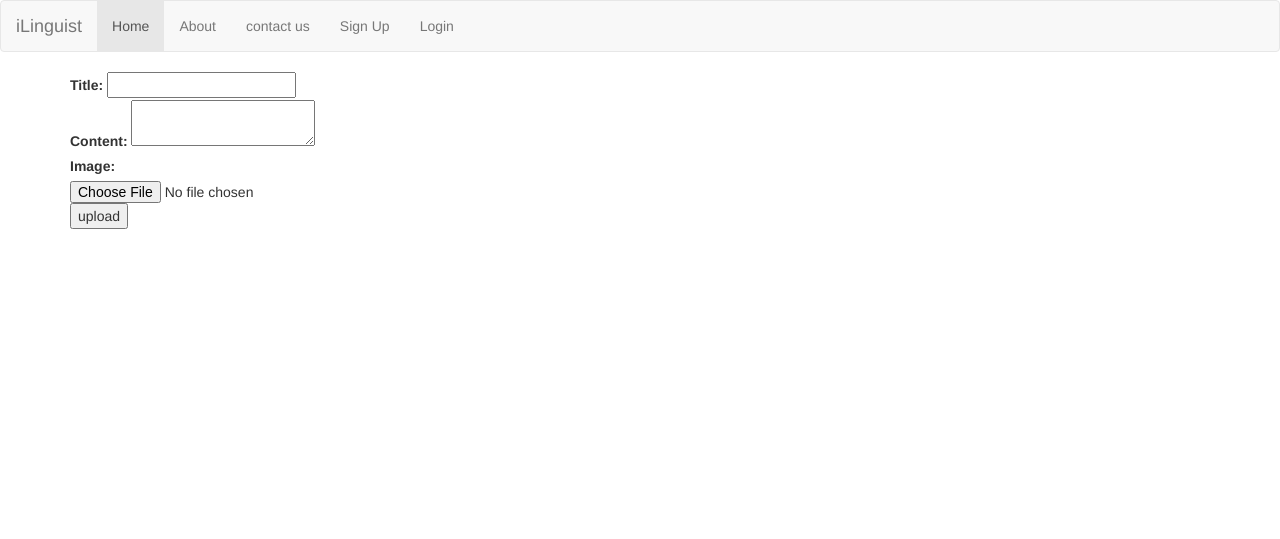
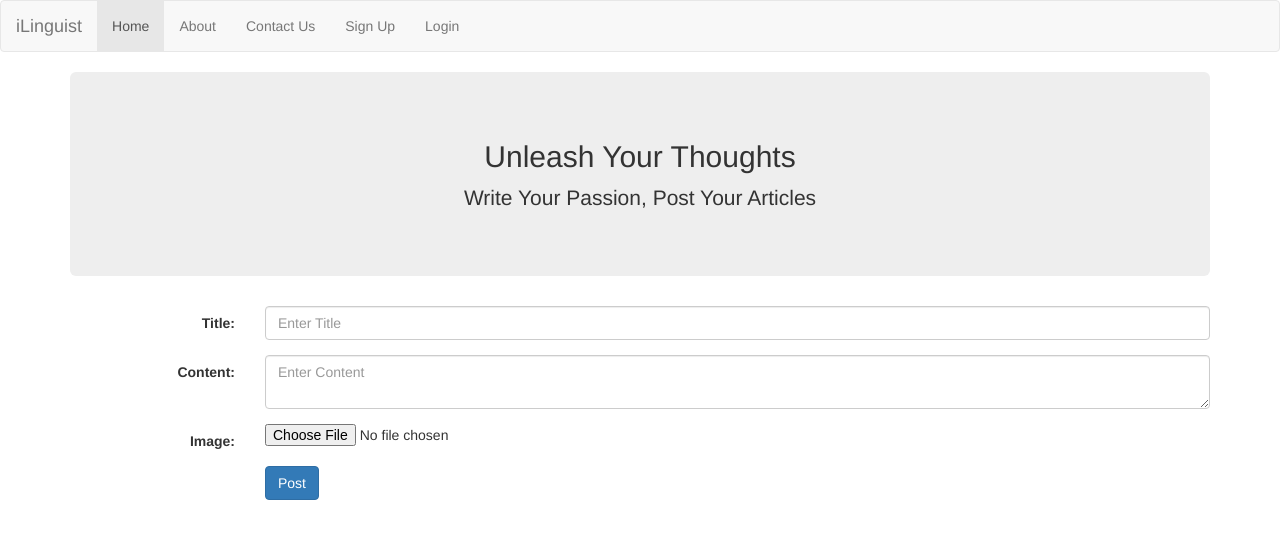
Before and after one commit to Maha-I-Hendawy/MyLinguistic, a Flask app: page /post/upload in a window 1280 px wide. Shown: the top 539 px of the page. Run offline with Flask 3, Linux system fonts and the light colour scheme; some libraries are stand-ins or nearby versions.

Commit message:
added somethings

```diff
--- a/project/post/routes.py
+++ b/project/post/routes.py
@@ -127,7 +127,7 @@ def get_verbs(post_id):
 	VBGb = [lemma.lemmatize(w[0], 'v') for w in tagged if w[1] == 'VBG']
 	VBDb = [lemma.lemmatize(w[0], 'v') for w in tagged if w[1] == 'VBD']
 	VBNb = [lemma.lemmatize(w[0], 'v') for w in tagged if w[1] == 'VBN']
-	return render_template("verbs.html", tagged=tagged, VBb=VBb, VBPb=VBPb, VBZb=VBZb, VBGb=VBGb, VBDb=VBDb, VBNb=VBNb, title="Sentences")
+	return render_template("pos/verbs.html", tagged=tagged, VBb=VBb, VBPb=VBPb, VBZb=VBZb, VBGb=VBGb, VBDb=VBDb, VBNb=VBNb, title="Sentences")
 
 
 # Get a list of nouns from one post
@@ -140,7 +140,7 @@ def nouns(post_id):
 		if w == '.' or w == ';' or w == ':' or w == '?' or w == '!' or w == ',':
 			words.remove(w)
 	tagged = pos_tag(words)
-	return render_template("nouns.html", tagged=tagged, title="Nouns")
+	return render_template("pos/nouns.html", tagged=tagged, title="Nouns")
 
 
 
@@ -155,7 +155,7 @@ def adjectives(post_id):
 		if w == '.' or w == ';' or w == ':' or w == '?' or w == '!' or w == ',':
 			words.remove(w)
 	tagged = pos_tag(words)
-	return render_template("adjectives.html", tagged=tagged, title="Adjectives")
+	return render_template("pos/adjectives.html", tagged=tagged, title="Adjectives")
 
 
 # Get a list of adverbs of one post
@@ -168,7 +168,7 @@ def adverbs(post_id):
 		if w == '.' or w == ';' or w == ':' or w == '?' or w == '!' or w == ',':
 			words.remove(w)
 	tagged = pos_tag(words)
-	return render_template("adverbs.html", tagged=tagged, title="Adverbs")
+	return render_template("pos/adverbs.html", tagged=tagged, title="Adverbs")
 
 
 # Get a list of determiners from one post
@@ -181,7 +181,7 @@ def determiners(post_id):
 		if w == '.' or w == ';' or w == ':' or w == '?' or w == '!' or w == ',':
 			words.remove(w)
 	tagged = pos_tag(words)
-	return render_template("determiners.html", tagged=tagged, title="Determiners")
+	return render_template("pos/determiners.html", tagged=tagged, title="Determiners")
 
 
 
--- a/project/static/css/main.css
+++ b/project/static/css/main.css
@@ -1,28 +1,42 @@
 
 
-ul {
+
+/* ul {
 	float: right;
 	margin: 10px;
 }
 
-h3 {
-	font-weight: bold;
+*/
+
+
+
+.inline {
+
+    list-style-type: none;
+	float: right;
+	padding: 10px;
+	margin: 3px;
 }
 
 
-.btn {
-
-	padding: 10px;
-	margin: 10px;
-	border: 2px solid blue;
-	border-radius: 3px;
-	background-color: blue;
-	color: white;
-	text-decoration: none;
-}
 
 .words {
 	display: inline;
 	padding: 20px;
 	margin: 20px;
 }
+
+.content {
+
+	padding: 10px;
+	margin: 10px;
+	border: 2px solid black;
+	border-radius: 7px;
+}
+
+
+.buttons {
+
+	padding: 10px;
+	margin: 10px;
+}
--- a/project/templates/layout.html
+++ b/project/templates/layout.html
@@ -28,14 +28,14 @@
     <ul class="nav navbar-nav">
     	{% if 'user' in session %}
     	   <li><a href="{{ url_for('user.logout') }}">Logout</a></li>
-        <li><a href="{{ url_for('user.profile') }}">profile</a></li>
+        <li><a href="{{ url_for('user.profile') }}">{{ user.username }}</a></li>
     	   <li><a href="{{ url_for('word') }}">Words</a></li>
     	   <li><a href="{{ url_for('sentence') }}">Sentences</a></li>
 
     	{% else %}
     	   <li class="active"><a href="{{ url_for('site.home') }}">Home</a></li>
     	   <li><a href="{{ url_for('site.about') }}">About</a></li>
-    	   <li><a href="{{ url_for('site.contact') }}">contact us</a></li>
+    	   <li><a href="{{ url_for('site.contact') }}">Contact Us</a></li>
          <li><a href="{{ url_for('user.register') }}">Sign Up</a></li>
          <li><a href="{{ url_for('user.login') }}">Login</a></li>
 
--- a/project/templates/post/post.html
+++ b/project/templates/post/post.html
@@ -2,6 +2,7 @@
 
 {% block content %}
 
+    <h2>Posts:</h2>
 	<ul class="list-group">
 		{% for post in posts %}
 		   <li class="list-group-item"><a href="{{ url_for('post.get_post', post_id=post.id)}}">
@@ -10,6 +11,6 @@
 		   </li>
 		{% endfor %}
 	</ul>
-	<a href="{{ url_for('post.upload') }}" class="btn">Post</a>
+	<a href="{{ url_for('post.upload') }}" class="btn btn-primary">Post</a>
 
 {% endblock %}
--- a/project/templates/post/upload.html
+++ b/project/templates/post/upload.html
@@ -1,16 +1,38 @@
 {% extends 'layout.html' %}
 
 {% block content %}
-	<form action="" method="post" enctype="multipart/form-data">
-		<label>Title:</label>
-		<input type="text" name="title">
-		<br>
-		<label>Content:</label>
-		<textarea name="content"></textarea>
-		<br>
-		<label>Image:</label>
-		<input type="file" name="upload">
-		<input type="submit" value="upload">
+	<div class="jumbotron text-center">
+		<h2>Unleash Your Thoughts</h2>
+		<p>Write Your Passion, Post Your Articles</p>
+
+	</div>
+	<form class="form-horizontal" action="" method="post" enctype="multipart/form-data">
+  <div class="form-group">
+    <label class="control-label col-sm-2" for="email">Title:</label>
+    <div class="col-sm-10">
+      <input type="text" class="form-control" id="email" placeholder="Enter Title" name="title">
+    </div>
+  </div>
+
+   <div class="form-group">
+    <label class="control-label col-sm-2" for="pwd">Content:</label>
+    <div class="col-sm-10">
+      <textarea class="form-control" id="pwd" placeholder="Enter Content" name="textarea"></textarea>
+    </div>
+  </div>
+
+  <div class="form-group">
+    <label class="control-label col-sm-2" for="pwd">Image:</label>
+    <div class="col-sm-10">
+      <input type="file" id="pwd" name="upload">
+    </div>
+  </div>
+  <div class="form-group">
+    <div class="col-sm-offset-2 col-sm-10">
+      <button type="submit" class="btn btn-primary">Post</button>
+    </div>
+  </div>
+</form>
 
 
 {% endblock %}
```
Also changed, not shown: project/templates/post/get_post.html (+16 -14 lines), project/templates/synonym.html (+6 -4 lines), project/templates/tree/get_sentence.html (+47 -18 lines), project/templates/tree/sentences.html (+22 -9 lines), project/templates/words.html (+27 -8 lines), project/templates/pos/adjectives.html (renamed from project/templates/adjectives.html), project/templates/pos/adverbs.html (renamed from project/templates/adverbs.html), project/templates/pos/determiners.html (renamed from project/templates/determiners.html), project/templates/pos/nouns.html (renamed from project/templates/nouns.html), project/templates/pos/verbs.html (renamed from project/templates/verbs.html).
